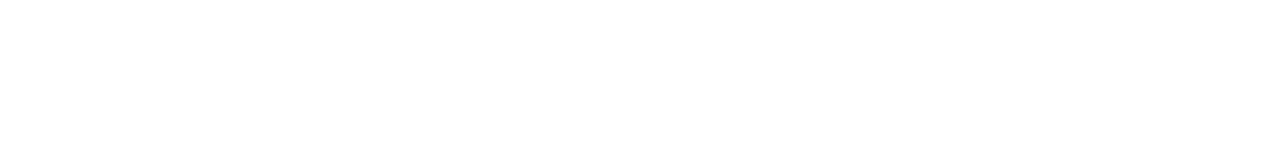
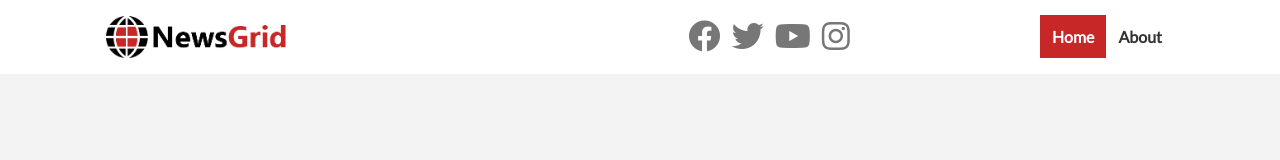
Before and after one commit to kherma/-PRACTICE_07-Grid, a plain HTML site: page index.html in a window 1280 px wide. Drawn offline with Linux system fonts and the light colour scheme.

Commit message:
Add navigation section

```diff
--- a/css/style.css
+++ b/css/style.css
@@ -0,0 +1,105 @@
+/* Variables */
+:root {
+    --primary-color: #c72727;
+    --secondary-color: #f99500;
+    --light-color: #f3f3f3;
+    --dark-color: #333;
+    --max-width: 1100px;
+}
+
+.category {
+    --sports-color: #f99500;
+    --entertainment-color: #a66bd3;
+    --tech-color: #009cff;
+}
+
+/* Reset */
+* {
+    margin: 0;
+    padding: 0;
+    box-sizing: border-box;
+}
+
+/* Global */
+body {
+    font-family: 'Lato', sans-serif;
+    line-height: 1.5;
+    background: var(--light-color);
+}
+
+a {
+    text-decoration: none;
+    color: var(--dark-color);
+}
+
+ul {
+    list-style: none;
+}
+
+img {
+    width: 100%;
+}
+
+h1, h2, h3, h4, h5, h6 {
+    font-family: 'Staatliches', cursive;
+    margin-bottom: .55rem;
+    line-height: 1.3;
+}
+
+/* Utility */
+.container {
+    max-width: var(--max-width);
+    margin: auto;
+    padding: 0 2rem;
+    overflow: hidden;
+}
+
+/* Navigation */
+#main-nav {
+    background: #fff;
+    position: sticky;
+    top: 0;
+    z-index: 2;
+}
+
+#main-nav .container {
+    display: grid;
+    grid-template-columns: 6fr 3fr 2fr;
+    padding: 1rem;
+    align-items: center;
+}
+
+#main-nav .logo {
+    width: 180px;
+}
+
+#main-nav .container ul {
+    display: flex;
+    flex-direction: row;
+    justify-self: end;
+}
+
+#main-nav ul li a {
+    padding: 0.75rem;
+    font-weight: bold;
+    transition: 0.2s ease-in;
+}
+
+#main-nav ul li a.current {
+    background: var(--primary-color);
+    color: #fff;
+}
+
+#main-nav ul li a:hover {
+    background: var(--light-color);
+    color: var(--dark-color);
+}
+
+#main-nav .social {
+    justify-self: center;
+}
+
+#main-nav .socials i {
+    color: #777;
+    margin-right: .5rem;
+}
--- a/index.html
+++ b/index.html
@@ -4,12 +4,28 @@
         <meta charset="UTF-8">
         <meta name="viewport" content="width=device-width, initial-scale=1.0">
         <link rel="stylesheet" href="https://use.fontawesome.com/releases/v5.15.1/css/all.css" integrity="sha384-vp86vTRFVJgpjF9jiIGPEEqYqlDwgyBgEF109VFjmqGmIY/Y4HV4d3Gp2irVfcrp" crossorigin="anonymous">
+        <link rel="preconnect" href="https://fonts.gstatic.com">
+        <link href="https://fonts.googleapis.com/css2?family=Lato&family=Staatliches&display=swap" rel="stylesheet">
         <link rel="stylesheet" href="./css/style.css">
         <link rel="stylesheet" media="screen and (max-width: 768px)" href="./css/mobile.css">
         <link rel="shortcut icon" type="image/x-icon" href="favicon.ico">
         <title>NewsGrid | Latest News</title>
     </head>
     <body>
-
+        <nav id="main-nav">
+            <div class="container">
+                <img src="./img/logo.png" alt="NewsGrid" class="logo">
+                <div class="socials">
+                    <a href="http://facebook.com" target="_blank"><i class="fab fa-facebook fa-2x"></i></a>
+                    <a href="http://twitter.com" target="_blank"><i class="fab fa-twitter fa-2x"></i></a>
+                    <a href="http://youtube.com" target="_blank"><i class="fab fa-youtube fa-2x"></i></a>
+                    <a href="http://instagram.com" target="_blank"><i class="fab fa-instagram fa-2x"></i></a>
+                </div>
+                <ul>
+                    <li><a href="index.html" class="current">Home</a></li>
+                    <li><a href="about.html">About</a></li>
+                </ul>
+            </div>
+        </nav>
     </body>
 </html>
```
Also changed, not shown: about.html (+2 -0 lines), article.html (+2 -0 lines).
